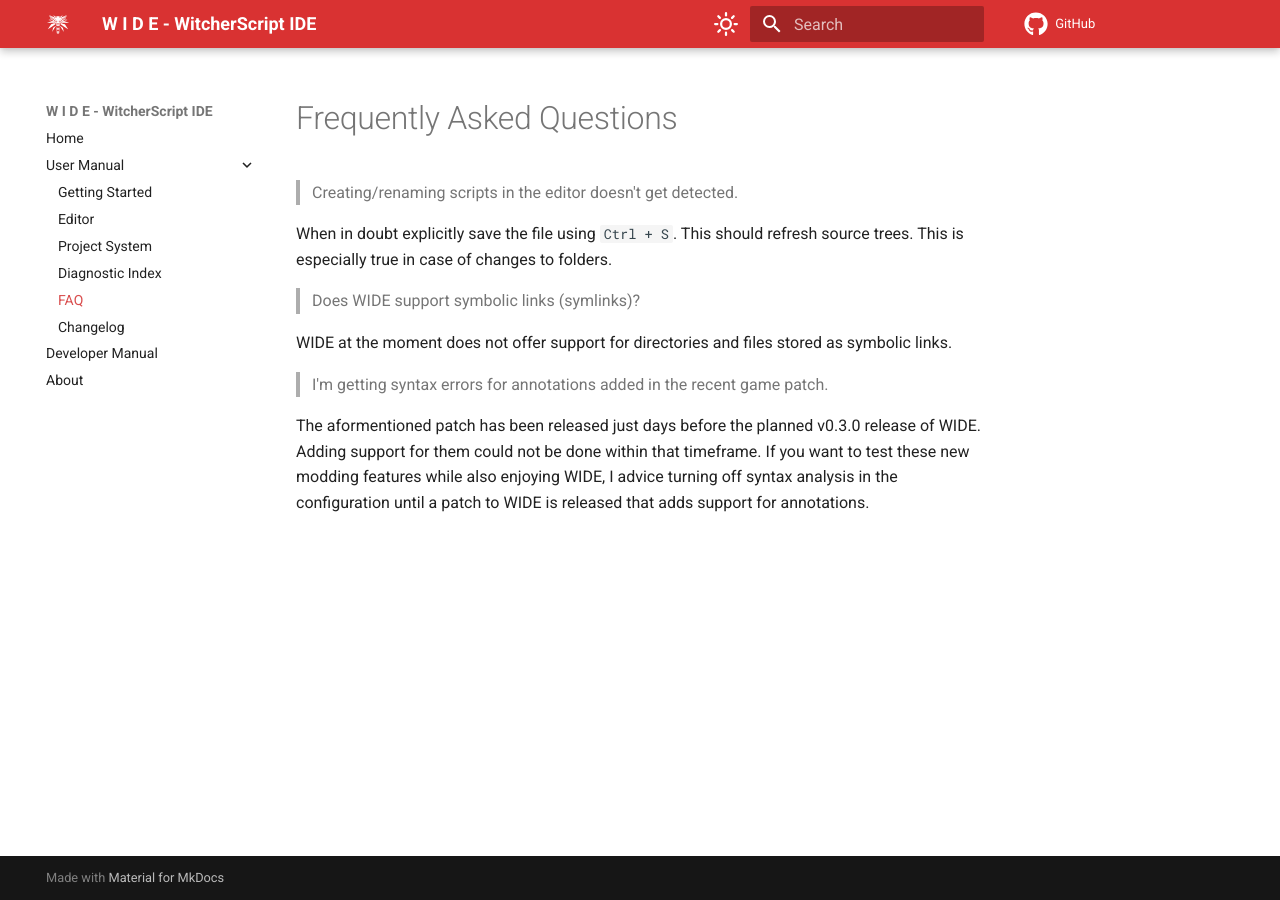
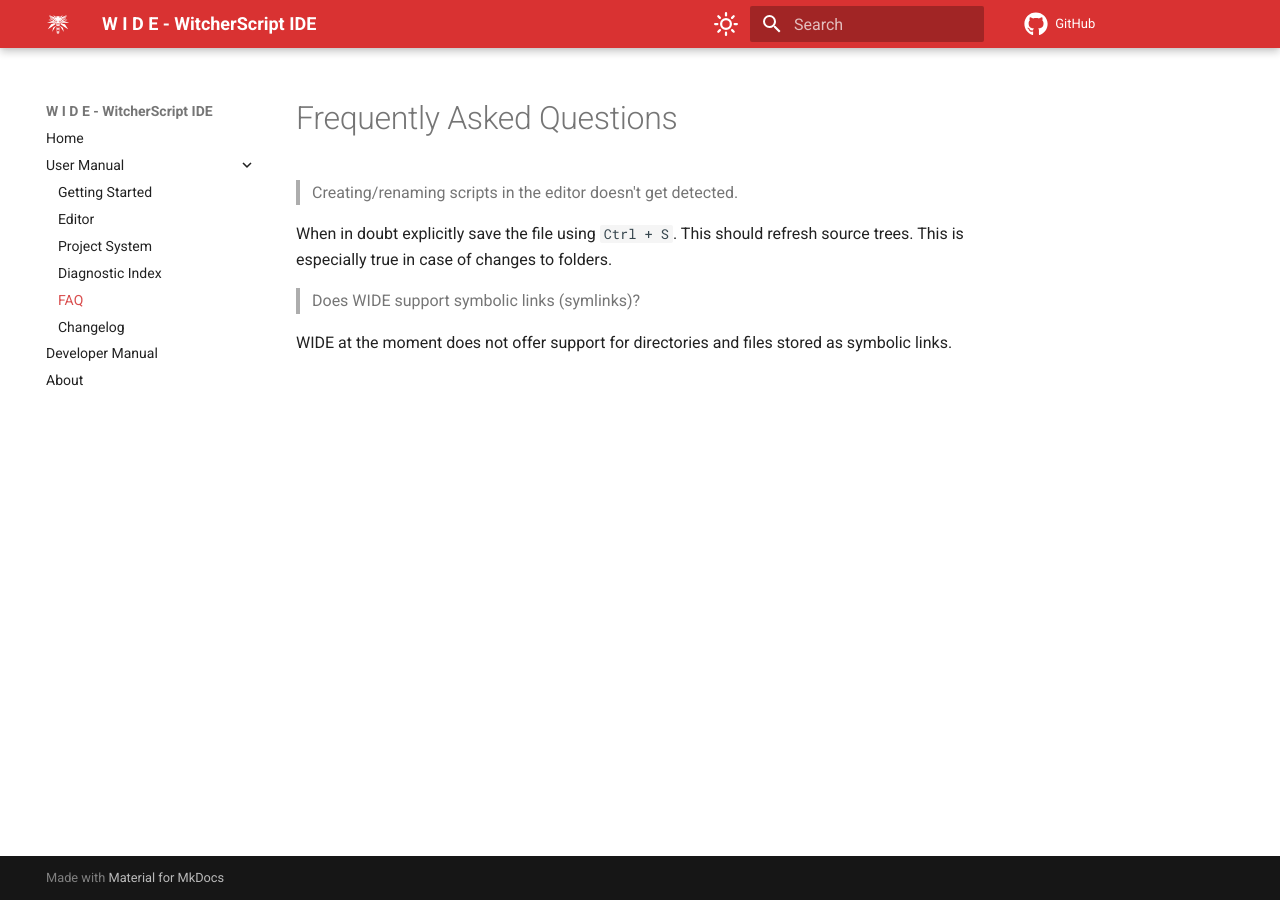
Before and after one commit to SpontanCombust/witcherscript-ide, an MkDocs documentation site: the page built from docs/user-manual/faq.md, in a window 1280 px wide. Built offline with MkDocs 1.6.1 and Material for MkDocs 9.7.7, drawn with Linux system fonts in a browser that asks for light colours; comment, search, counter and statistics services are not loaded.

Commit message:
update FAQ

```diff
--- a/docs/user-manual/faq.md
+++ b/docs/user-manual/faq.md
@@ -7,7 +7,3 @@
 > Does WIDE support symbolic links (symlinks)?
 
 WIDE at the moment does not offer support for directories and files stored as symbolic links.
-
-> I'm getting syntax errors for annotations added in the recent game patch.
-
-The aformentioned patch has been released just days before the planned v0.3.0 release of WIDE. Adding support for them could not be done within that timeframe. If you want to test these new modding features while also enjoying WIDE, I advice turning off syntax analysis in the configuration until a patch to WIDE is released that adds support for annotations.  <!-- TODO remove when ready -->
```
